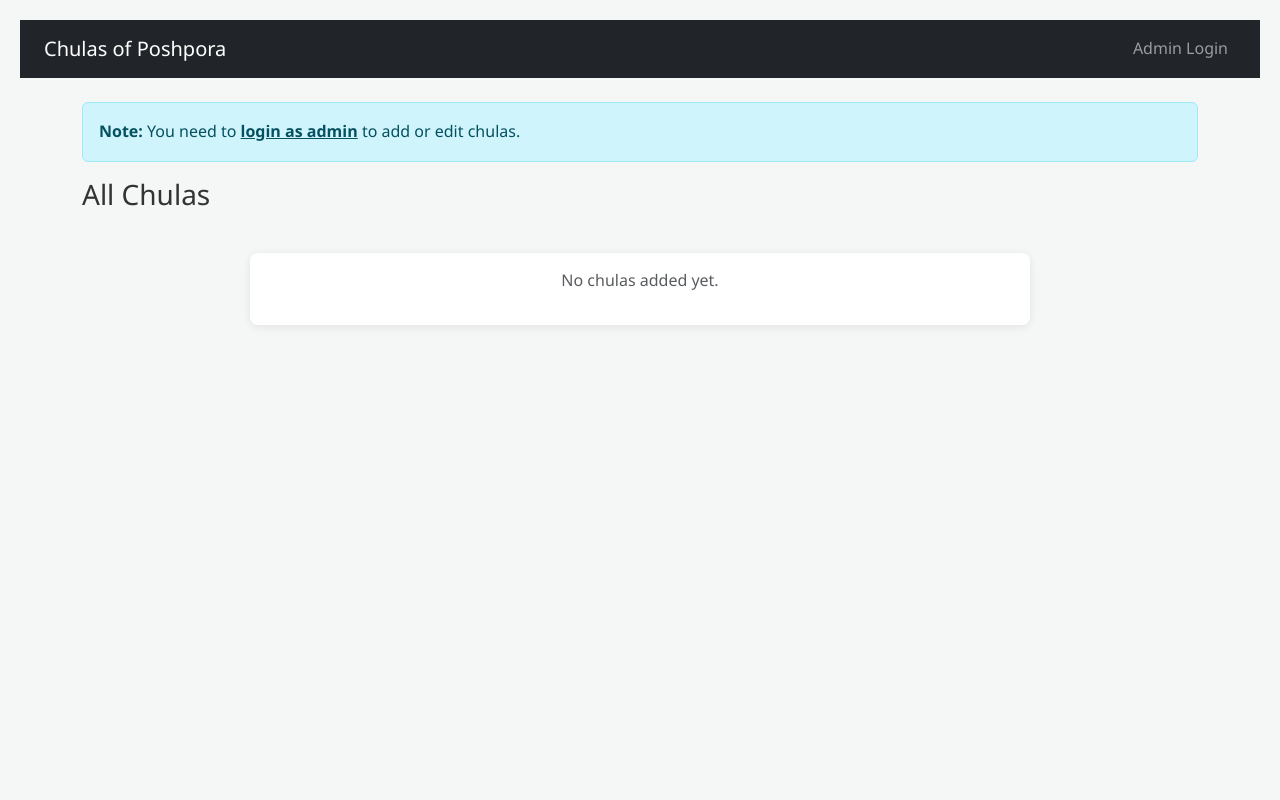
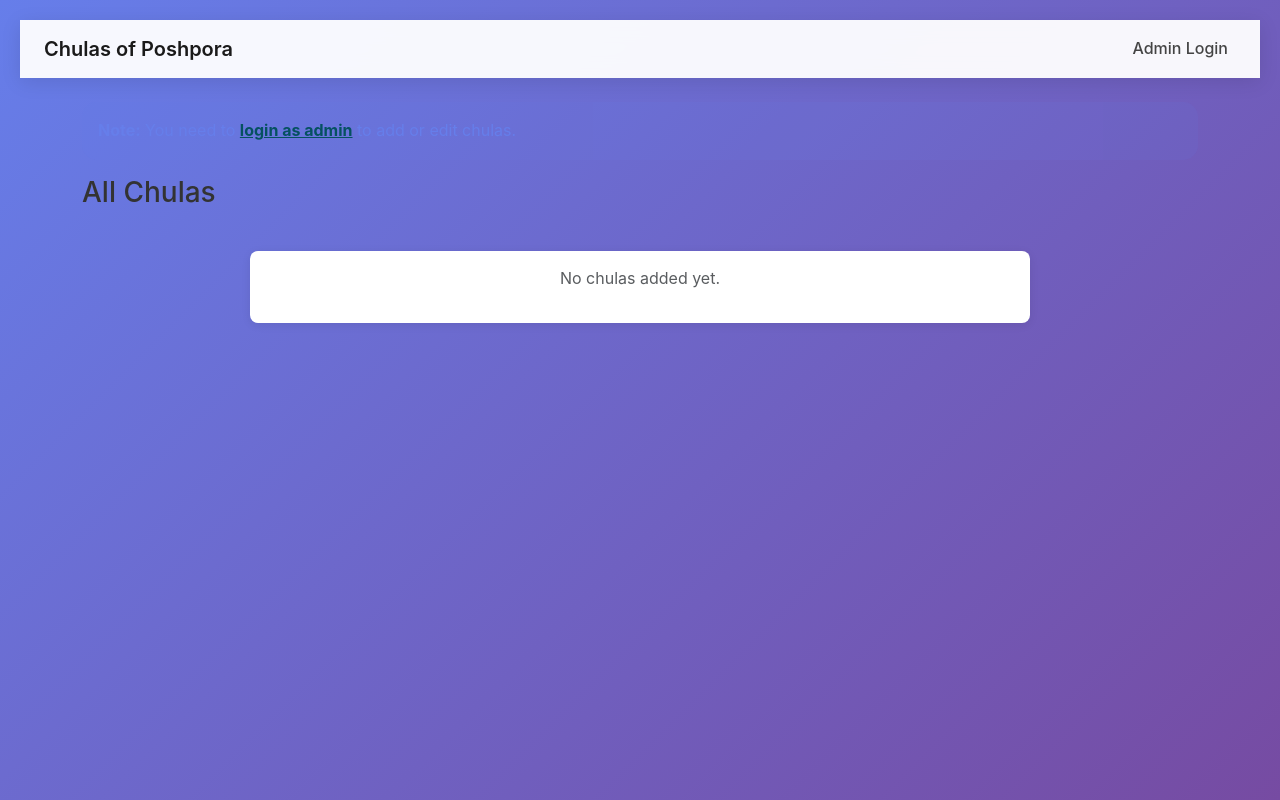
Before and after one commit to Yamin-Bhat/chulas-list, a Flask app: page / in a window 1280 px wide. Run offline with Flask 3, Linux system fonts and the light colour scheme; data that the repository does not hold is empty.

Commit message:
added styling for homepage

```diff
--- a/templates/index.html
+++ b/templates/index.html
@@ -5,6 +5,146 @@
   <title>Chulas of Poshpora</title>
   <link href="https://cdn.jsdelivr.net/npm/bootstrap@5.3.3/dist/css/bootstrap.min.css" rel="stylesheet">
   <link rel="stylesheet" href="static/style.css">
+  <style>
+    body {
+  font-family: 'Inter', sans-serif;
+  background: linear-gradient(135deg, #667eea 0%, #764ba2 100%);
+  min-height: 100vh;
+}
+
+.navbar {
+  background: rgba(255, 255, 255, 0.95) !important;
+  backdrop-filter: blur(10px);
+  box-shadow: 0 4px 20px rgba(0,0,0,0.1);
+}
+
+.navbar-brand {
+  font-weight: 600;
+  color: #1a1a1a !important;
+}
+
+.nav-link {
+  color: #444 !important;
+  font-weight: 500;
+  transition: color 0.3s ease;
+}
+
+.nav-link:hover {
+  color: #667eea !important;
+}
+
+.card {
+  background: rgba(255, 255, 255, 0.95);
+  border: none;
+  border-radius: 20px;
+  box-shadow: 0 20px 40px rgba(0,0,0,0.1);
+  backdrop-filter: blur(10px);
+  transform: translateY(0);
+  transition: all 0.3s ease;
+}
+
+.card:hover {
+  transform: translateY(-5px);
+  box-shadow: 0 25px 50px rgba(0,0,0,0.2);
+}
+
+.card-header {
+  background: rgba(102, 126, 234, 0.1);
+  border-bottom: none;
+  font-weight: 600;
+  color: #1a1a1a;
+  border-radius: 20px 20px 0 0 !important;
+}
+
+.card-title {
+  color: #1a1a1a;
+  font-weight: 600;
+  font-size: 1.5rem;
+  margin-bottom: 1rem;
+}
+
+.btn-primary {
+  background: linear-gradient(45deg, #667eea, #764ba2) !important;
+  border: none;
+  padding: 0.75rem 1.5rem;
+  font-weight: 500;
+  border-radius: 10px;
+  transition: all 0.3s ease;
+}
+
+.btn-primary:hover {
+  background: linear-gradient(45deg, #5a67d8, #6b46a3) !important;
+  transform: translateY(-2px);
+  box-shadow: 0 5px 15px rgba(102, 126, 234, 0.4);
+}
+
+.btn-outline-primary {
+  color: #667eea;
+  border-color: #667eea;
+}
+
+.btn-outline-primary:hover {
+  background: #667eea;
+  border-color: #667eea;
+  transform: translateY(-2px);
+}
+
+.btn-outline-danger:hover {
+  transform: translateY(-2px);
+}
+
+.form-control {
+  padding: 0.75rem 1rem;
+  border: 2px solid #e1e1e1;
+  border-radius: 10px;
+  transition: all 0.3s ease;
+}
+
+.form-control:focus {
+  border-color: #667eea;
+  box-shadow: 0 0 0 4px rgba(102, 126, 234, 0.15);
+}
+
+.alert {
+  border-radius: 15px;
+  border: none;
+}
+
+.alert-info {
+  background: rgba(102, 126, 234, 0.1);
+  color: #667eea;
+}
+
+.modal-content {
+  border-radius: 20px;
+  border: none;
+  background: rgba(255, 255, 255, 0.98);
+  backdrop-filter: blur(10px);
+}
+
+.modal-header {
+  border-bottom: 1px solid rgba(0,0,0,0.1);
+}
+
+.modal-footer {
+  border-top: 1px solid rgba(0,0,0,0.1);
+}
+
+.spinner-border {
+  color: #667eea;
+}
+
+@media (max-width: 768px) {
+  .card {
+    margin-bottom: 1rem;
+  }
+
+  .btn {
+    width: 100%;
+    margin-bottom: 0.5rem;
+  }
+}
+  </style>
 </head>
 <body>
   <nav class="navbar navbar-expand-lg navbar-dark bg-dark px-4">
```
